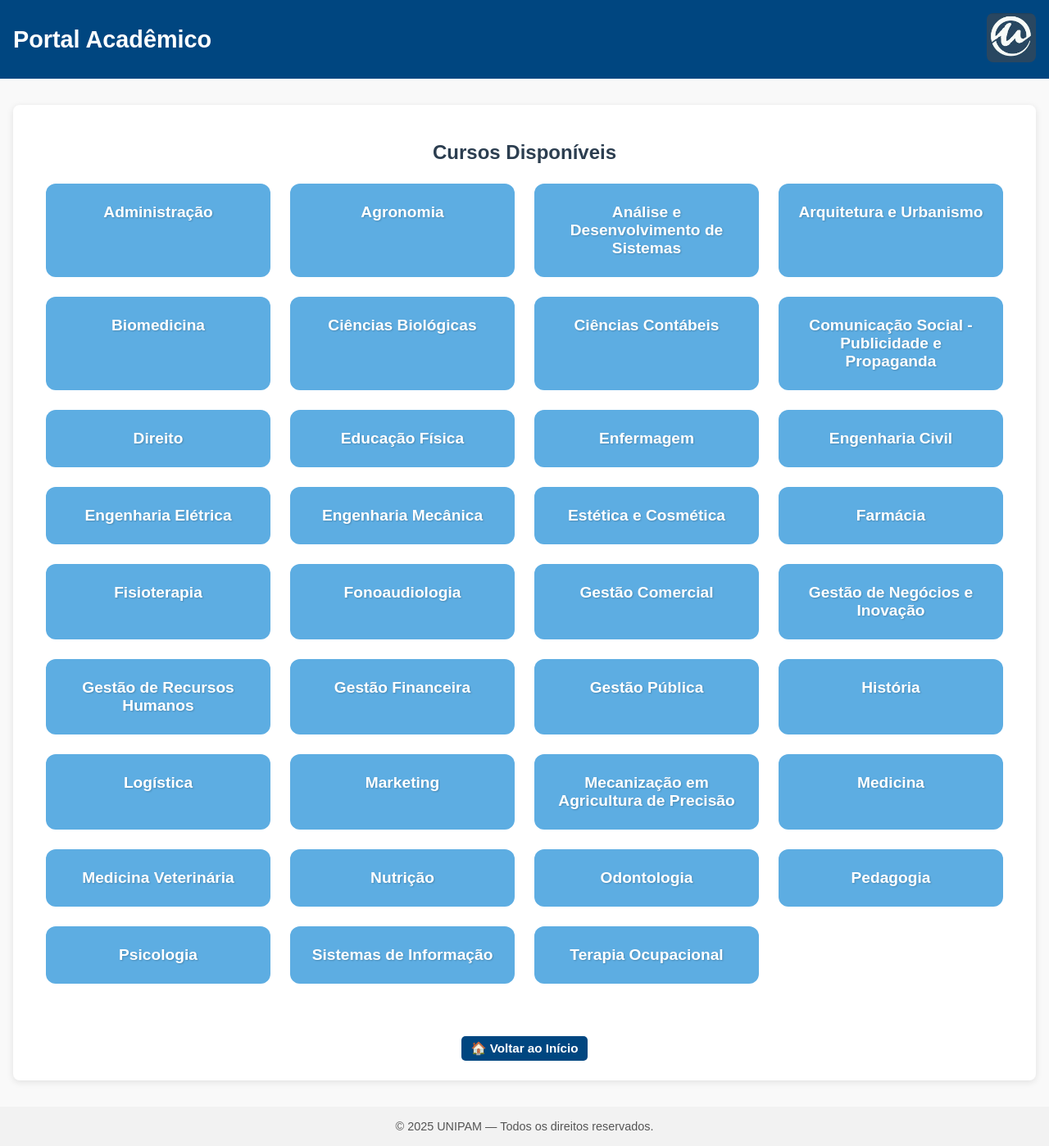
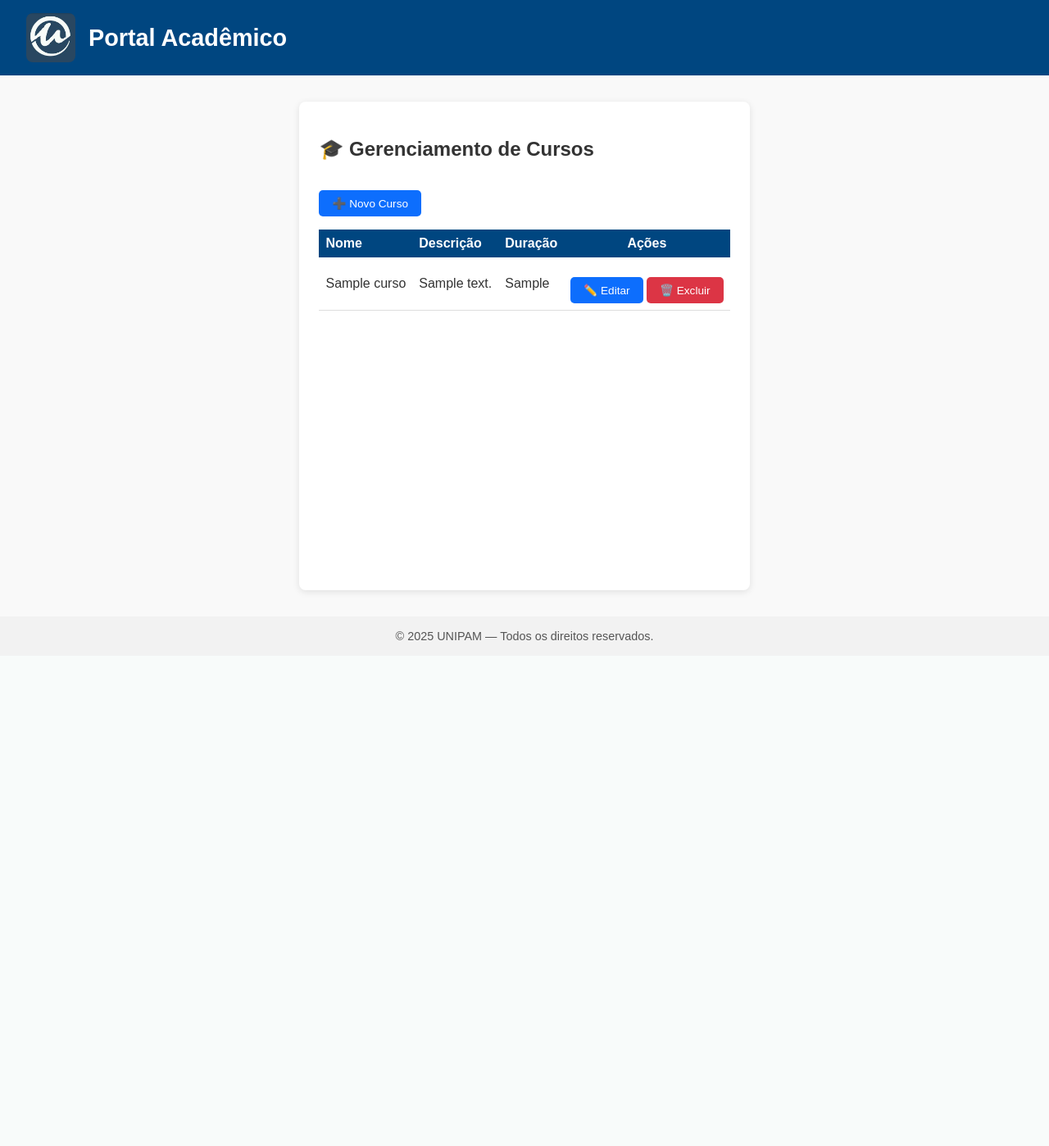
Before and after one commit to saulofernnando/crud-academico-unipam, a Django app: page /cursos/ in a window 1280 px wide. Shown: the whole page at 82% size. After the commit the page ends 781 px from the top, so only its background shows below. Run offline with Django 4.2, Linux system fonts and the light colour scheme; tables that the repository leaves empty hold one stand-in row (values such as "Sample post").

Commit message:
Adicionado CRUD completo de cursos e removida listagem estática

```diff
--- a/core/models.py
+++ b/core/models.py
@@ -9,3 +9,12 @@ class Aluno(models.Model):
 
     def __str__(self):
         return f"{self.nome} - {self.curso}"
+
+
+class Curso(models.Model):
+    nome = models.CharField(max_length=150, unique=True)
+    descricao = models.TextField(blank=True, null=True)
+    duracao = models.CharField(max_length=50, blank=True, null=True)  # Ex: 4 anos
+
+    def __str__(self):
+        return self.nome
--- a/core/urls.py
+++ b/core/urls.py
@@ -4,12 +4,22 @@ from . import views
 app_name = 'core'
 
 urlpatterns = [
+    # ====== PÁGINA INICIAL ======
     path('', views.HomeView.as_view(), name='home'),
-    path('cursos/', views.CursosView.as_view(), name='cursos'),
+
+    # ====== NOVIDADES ACADÊMICAS ======
     path('novidades/', views.NovidadesAcademicasView.as_view(), name='novidades'),
+
+    # ====== CRUD ALUNOS ======
     path('alunos/', views.AlunoListView.as_view(), name='aluno_list'),
     path('alunos/novo/', views.AlunoCreateView.as_view(), name='aluno_add'),
     path('alunos/<int:pk>/', views.AlunoDetailView.as_view(), name='aluno_detail'),
     path('alunos/<int:pk>/editar/', views.AlunoUpdateView.as_view(), name='aluno_edit'),
     path('alunos/<int:pk>/deletar/', views.AlunoDeleteView.as_view(), name='aluno_delete'),
+
+    # ====== CRUD CURSOS ======
+    path('cursos/', views.CursoListView.as_view(), name='curso_list'),
+    path('cursos/novo/', views.CursoCreateView.as_view(), name='curso_create'),
+    path('cursos/<int:pk>/editar/', views.CursoUpdateView.as_view(), name='curso_edit'),
+    path('cursos/<int:pk>/deletar/', views.CursoDeleteView.as_view(), name='curso_delete'),
 ]
--- a/core/views.py
+++ b/core/views.py
@@ -1,58 +1,14 @@
 from django.views import generic
 from django.urls import reverse_lazy
-from .models import Aluno
-from .forms import AlunoForm
+from .models import Aluno, Curso
+from .forms import AlunoForm, CursoForm
 
-# Página inicial
+# ===== PÁGINA INICIAL =====
 class HomeView(generic.TemplateView):
     template_name = 'core/home.html'
 
-# Lista de cursos
-class CursosView(generic.TemplateView):
-    template_name = 'core/cursos.html'
 
-    def get_context_data(self, **kwargs):
-        context = super().get_context_data(**kwargs)
-        context['cursos'] = [
-            "Administração",
-            "Agronomia",
-            "Análise e Desenvolvimento de Sistemas",
-            "Arquitetura e Urbanismo",
-            "Biomedicina",
-            "Ciências Biológicas",
-            "Ciências Contábeis",
-            "Comunicação Social - Publicidade e Propaganda",
-            "Direito",
-            "Educação Física",
-            "Enfermagem",
-            "Engenharia Civil",
-            "Engenharia Elétrica",
-            "Engenharia Mecânica",
-            "Estética e Cosmética",
-            "Farmácia",
-            "Fisioterapia",
-            "Fonoaudiologia",
-            "Gestão Comercial",
-            "Gestão de Negócios e Inovação",
-            "Gestão de Recursos Humanos",
-            "Gestão Financeira",
-            "Gestão Pública",
-            "História",
-            "Logística",
-            "Marketing",
-            "Mecanização em Agricultura de Precisão",
-            "Medicina",
-            "Medicina Veterinária",
-            "Nutrição",
-            "Odontologia",
-            "Pedagogia",
-            "Psicologia",
-            "Sistemas de Informação",
-            "Terapia Ocupacional",
-        ]
-        return context
-
-# Página de Novidades Acadêmicas
+# ===== PÁGINA DE NOVIDADES =====
 class NovidadesAcademicasView(generic.TemplateView):
     template_name = 'core/novidades.html'
 
@@ -74,20 +30,11 @@ class NovidadesAcademicasView(generic.TemplateView):
                 "descricao": "As inscrições estão abertas para os cursos de graduação. Garanta sua vaga!",
                 "data": "30 de novembro de 2025"
             },
-            {
-                "titulo": "Semana do Conhecimento",
-                "descricao": "Apresentações de trabalhos científicos e premiação dos melhores projetos interdisciplinares.",
-                "data": "10 a 15 de dezembro de 2025"
-            },
-            {
-                "titulo": "Workshop de Inteligência Artificial",
-                "descricao": "Aprenda sobre IA aplicada a negócios e tecnologia em um workshop gratuito para alunos.",
-                "data": "20 de dezembro de 2025"
-            },
         ]
         return context
 
-# CRUD Aluno
+
+# ===== CRUD ALUNOS =====
 class AlunoListView(generic.ListView):
     model = Aluno
     template_name = 'core/aluno_list.html'
@@ -95,16 +42,19 @@ class AlunoListView(generic.ListView):
     paginate_by = 10
     queryset = Aluno.objects.all().order_by('nome')
 
+
 class AlunoCreateView(generic.CreateView):
     model = Aluno
     form_class = AlunoForm
     template_name = 'core/aluno_form.html'
     success_url = reverse_lazy('core:aluno_list')
 
+
 class AlunoDetailView(generic.DetailView):
     model = Aluno
     template_name = 'core/aluno_detail.html'
     context_object_name = 'aluno'
+
 
 class AlunoUpdateView(generic.UpdateView):
     model = Aluno
@@ -112,7 +62,36 @@ class AlunoUpdateView(generic.UpdateView):
     template_name = 'core/aluno_form.html'
     success_url = reverse_lazy('core:aluno_list')
 
+
 class AlunoDeleteView(generic.DeleteView):
     model = Aluno
     template_name = 'core/aluno_confirm_delete.html'
     success_url = reverse_lazy('core:aluno_list')
+
+
+# ===== CRUD CURSOS =====
+class CursoListView(generic.ListView):
+    model = Curso
+    template_name = 'core/curso_list.html'
+    context_object_name = 'cursos'
+    paginate_by = 10
+    queryset = Curso.objects.all().order_by('nome')
+
+
+class CursoCreateView(generic.CreateView):
+    model = Curso
+    form_class = CursoForm
+    template_name = 'core/curso_form.html'
+    success_url = reverse_lazy('core:curso_list')
+
+
+class CursoUpdateView(generic.UpdateView):
+    model = Curso
+    form_class = CursoForm
+    template_name = 'core/curso_form.html'
+    success_url = reverse_lazy('core:curso_list')
+
+
+class CursoDeleteView(generic.DeleteView):
+    model = Curso
+    template_name = 'core/curso_confirm_delete.html'
--- a/templates/core/base.html
+++ b/templates/core/base.html
@@ -32,33 +32,45 @@
 header.topbar {
   background-color: #004680;
   color: white;
-      padding: 1rem;
+  padding: 1rem 2rem;
   display: flex;
   align-items: center;
   justify-content: space-between;
   flex-wrap: wrap;
 }
 
-    .topbar-left h1 {
-      margin: 0;
-      font-size: 1.8rem;
+/* Logo + título lado a lado */
+.logo-container {
+  display: flex;
+  align-items: center;
+  text-decoration: none;
+  color: white;
 }
 
-    .topbar-right img {
+.logo-container img {
   height: 60px;
+  margin-right: 1rem;
   border-radius: 8px;
 }
 
-    header.topbar nav a {
-      color: white;
-      text-decoration: none;
-      margin: 0 0.8rem;
+.logo-container h1 {
+  margin: 0;
+  font-size: 1.8rem;
   font-weight: bold;
 }
 
-    header.topbar nav a:hover {
+/* Navegação (opcional) */
+.topbar-nav a {
+  color: white;
+  text-decoration: none;
+  margin-left: 1rem;
+  font-weight: bold;
+}
+
+.topbar-nav a:hover {
   text-decoration: underline;
 }
+
 
     /* ===== DASHBOARD ===== */
     .dashboard {
@@ -141,16 +153,17 @@
     }
   </style>
 </head>
-
 <body>
   <!-- ===== TOPO ===== -->
 <header class="topbar">
   <div class="topbar-left">
+    <a href="{% url 'core:home' %}" class="logo-container">
+      <img src="{% static 'images/logo_unipam.jpg' %}" alt="Logo Unipam">
       <h1>Portal Acadêmico</h1>
+    </a>
   </div>
-    <div class="topbar-right">
-     <a href="{% url 'core:home' %}"><img src="{% static 'images/logo_unipam.jpg' %}" alt="Logo Unipam"></a>
-    </div>
+    <!-- adicione mais links se quiser -->
+  </nav>
 </header>
 
   <!-- ===== CONTEÚDO PRINCIPAL ===== -->
--- /dev/null
+++ b/templates/core/curso_list.html
@@ -0,0 +1,32 @@
+{% extends 'core/base.html' %}
+{% block content %}
+<h2>🎓 Gerenciamento de Cursos</h2>
+
+<a href="{% url 'core:curso_create' %}" class="btn">➕ Novo Curso</a>
+
+<table class="table" style="width:100%; margin-top:1rem; border-collapse: collapse;">
+  <thead style="background-color:#004680; color:white;">
+    <tr>
+      <th style="padding:8px; text-align:left;">Nome</th>
+      <th style="padding:8px; text-align:left;">Descrição</th>
+      <th style="padding:8px; text-align:left;">Duração</th>
+      <th style="padding:8px; text-align:center;">Ações</th>
+    </tr>
+  </thead>
+  <tbody>
+    {% for curso in cursos %}
+      <tr style="border-bottom:1px solid #ddd;">
+        <td style="padding:8px;">{{ curso.nome }}</td>
+        <td style="padding:8px;">{{ curso.descricao|default:"—" }}</td>
+        <td style="padding:8px;">{{ curso.duracao|default:"—" }}</td>
+        <td style="padding:8px; text-align:center;">
+          <a href="{% url 'core:curso_edit' curso.pk %}" class="btn">✏️ Editar</a>
+          <a href="{% url 'core:curso_delete' curso.pk %}" class="btn" style="background-color:#dc3545;">🗑️ Excluir</a>
+        </td>
+      </tr>
+    {% empty %}
+      <tr><td colspan="4" style="text-align:center; padding:1rem;">Nenhum curso cadastrado.</td></tr>
+    {% endfor %}
+  </tbody>
+</table>
+{% endblock %}
--- a/templates/core/cursos.html
+++ b/templates/core/cursos.html
@@ -9,11 +9,6 @@
       <h3>{{ curso }}</h3>
     </div>
   {% endfor %}
-</div>
-
-<!-- Botão Voltar ao Início -->
-<div style="text-align:center; margin-top:2rem;">
-  <a href="{% url 'core:home' %}" class="btn btn-voltar">🏠 Voltar ao Início</a>
 </div>
 
 <style>
--- a/templates/core/novidades.html
+++ b/templates/core/novidades.html
@@ -13,11 +13,6 @@
   {% empty %}
   <p>Não há novidades acadêmicas no momento.</p>
   {% endfor %}
-</div>
-
-<!-- Botão Voltar ao Início -->
-<div class="voltar-container">
-  <a href="{% url 'core:home' %}" class="btn-voltar">🏠 Voltar ao Início</a>
 </div>
 
 <style>
```
Also changed, not shown: core/forms.py (+13 -1 lines), templates/core/aluno_list.html (+0 -7 lines), templates/core/curso_confirm_delete.html (added, +12 -0 lines), templates/core/curso_form.html (added, +12 -0 lines), core/migrations/0003_curso.py (added). Lines whose indentation alone changed are shown as unchanged.
